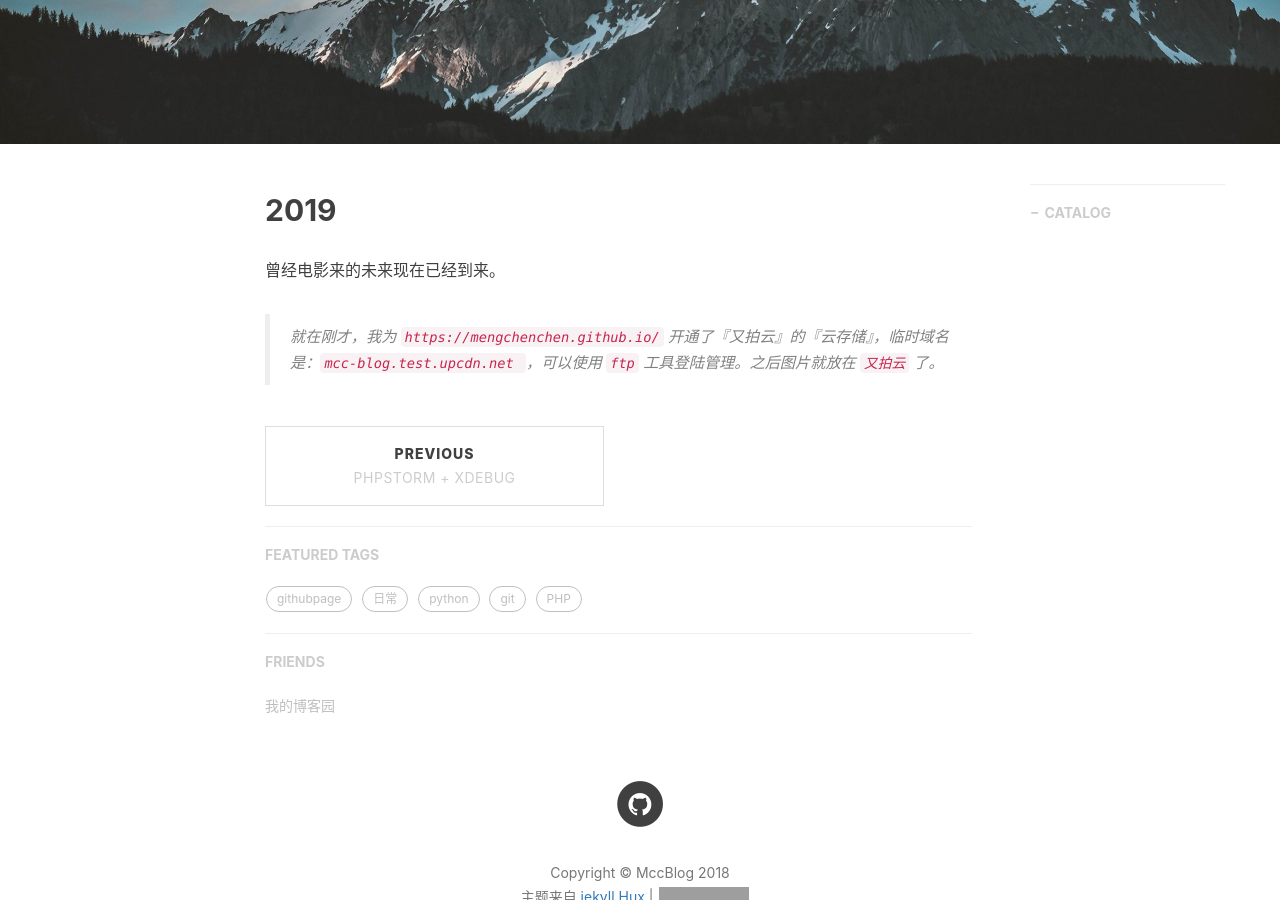
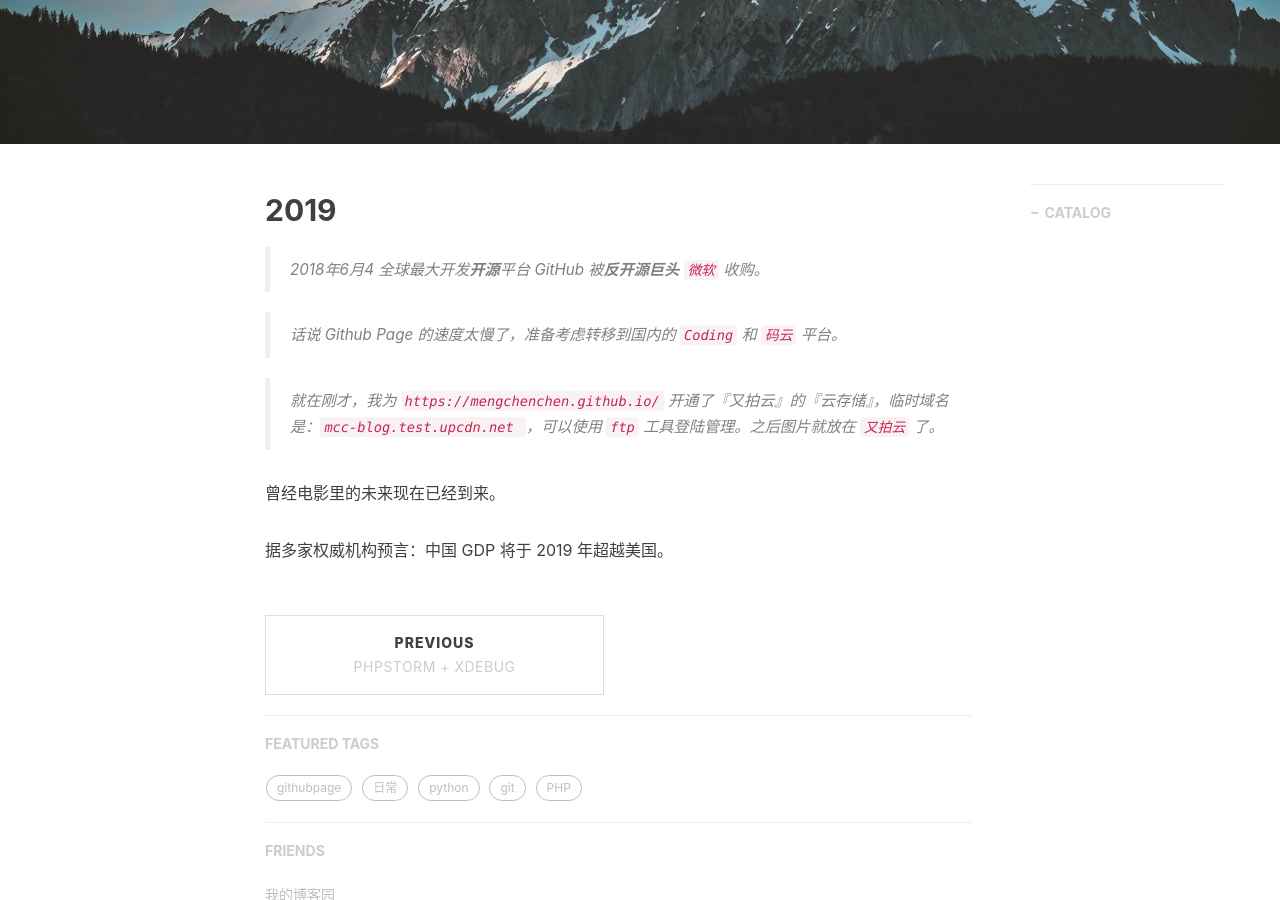
Before and after one commit to mengchenchen/mengchenchen.github.io, a Jekyll site: the page built from _posts/2018-12-12-写在 22 岁之前.md, in a window 1280 px wide and 900 px high, scrolled down 379 px. Built offline with Jekyll 4.4.1, drawn with Linux system fonts in a browser that asks for light colours; nearby versions of some CDN libraries; comment, search, counter and statistics services are not loaded; grey boxes are pictures that could not be loaded.

Commit message:
Update 2018-12-12-写在 22 岁之前.md

```diff
--- a/_posts/2018-12-12-写在 22 岁之前.md
+++ b/_posts/2018-12-12-写在 22 岁之前.md
@@ -8,6 +8,12 @@ tag: 日常
 
 ## 2019
 
-曾经电影来的未来现在已经到来。
+> 2018年6月4  全球最大开发**开源**平台 GitHub 被**反开源巨头** `微软` 收购。
+
+> 话说 Github Page 的速度太慢了，准备考虑转移到国内的 `Coding` 和 `码云` 平台。
 
 > 就在刚才，我为 `https://mengchenchen.github.io/` 开通了『又拍云』的『云存储』，临时域名是：`mcc-blog.test.upcdn.net `，可以使用 `ftp` 工具登陆管理。之后图片就放在 `又拍云` 了。
+
+曾经电影里的未来现在已经到来。
+
+据多家权威机构预言：中国 GDP 将于 2019 年超越美国。
```
